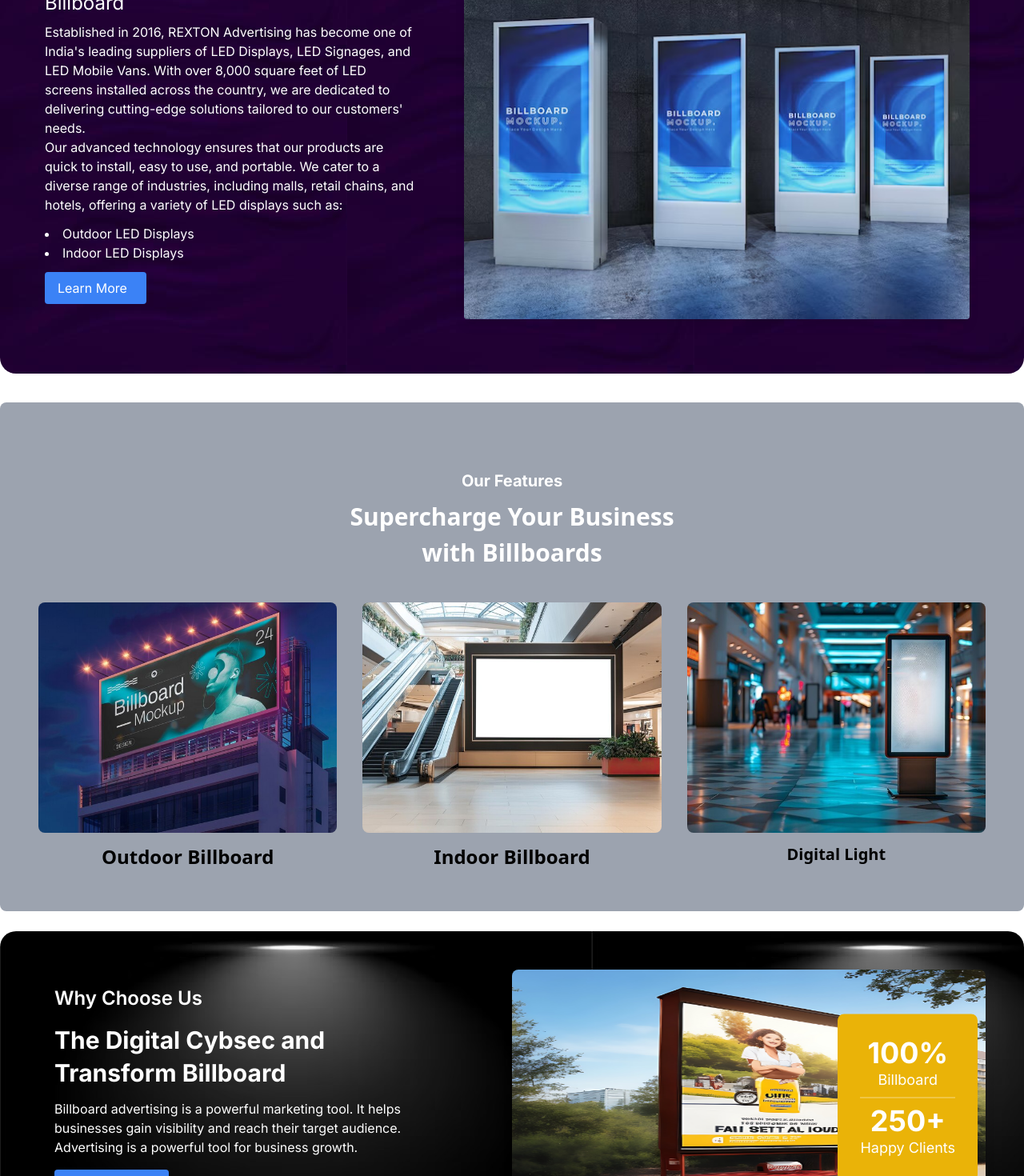
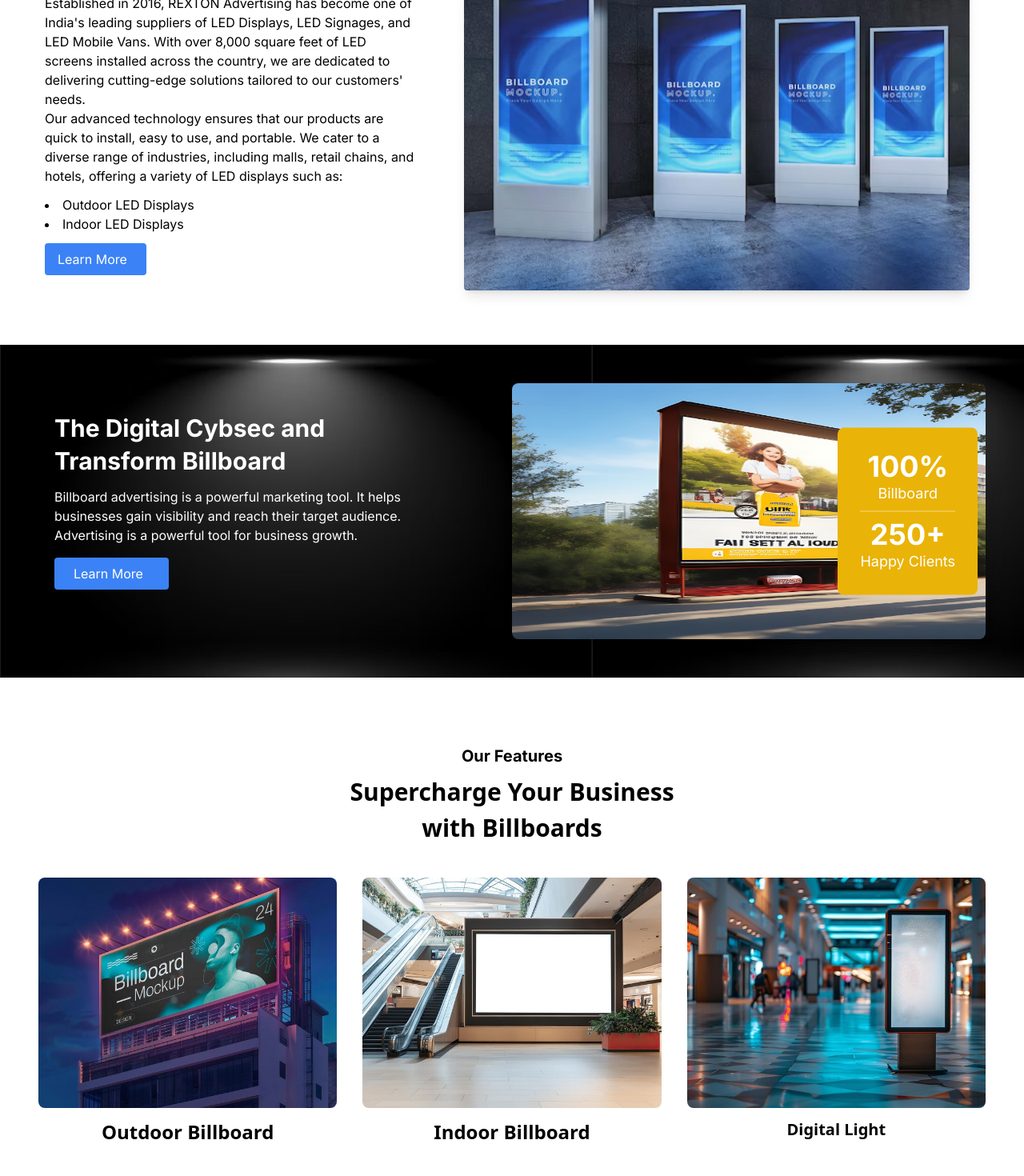
Before and after one commit to AINSoftwareSolution/rexton, a Next.js app: page / in a window 1280 px wide. Shown: the part 980-2450 px from the top of the page at 80% size. Built offline with nearby package versions, Linux system fonts and the light colour scheme.

Commit message:
Ui updated

```diff
--- a/src/app/globals.css
+++ b/src/app/globals.css
@@ -1,30 +1,21 @@
 @tailwind base;
 @tailwind components;
 @tailwind utilities;
+
+
+body{
+  margin: 0;
+  padding: 0;
+  overflow-x: hidden;
+}
 /*
 .banner{
   background-image: url("../utilis/images/banner-Img.png");
 } */
 
-.about-us{
-  background-image: url("../app/utilis/images/dark-purple-silk-satin-fabric-background.jpg");
-  padding-top: 25px;
-  padding-left: 25px;
-  padding-bottom: 25px;
-  padding-bottom: 25px;
-  border-radius: 20px;
-  margin-top: 25px;
-  margin-bottom: 25px;
-}
+
 
 
 .choose-us{
   background-image: url("../app/utilis/images/black-background.jpg");
-  padding-top: 25px;
-  padding-left: 25px;
-  padding-bottom: 25px;
-  padding-bottom: 25px;
-  border-radius: 20px;
-  margin-top: 25px;
-  margin-bottom: 25px;
 }
--- a/src/app/layout.tsx
+++ b/src/app/layout.tsx
@@ -5,8 +5,8 @@ import "./globals.css";
 const inter = Inter({ subsets: ["latin"] });
 
 export const metadata: Metadata = {
-  title: "Create Next App",
-  description: "Generated by create next app",
+  title: "Rexton",
+  description: "",
 };
 
 export default function RootLayout({
--- a/src/app/page.tsx
+++ b/src/app/page.tsx
@@ -1,13 +1,12 @@
 import React from 'react';
 import Image from 'next/image';
-import AboutUs from './components/aboutus';
-import { AboutImage, BannerImage,FeatureImg1, FeatureImg2,FeatureImg3, WhyChooseUsImg, GalleryImg1,GalleryImg2,GalleryImg3,GalleryImg4,GalleryImg5 } from './utilis/images';
+import { AboutImage, BannerImage, FeatureImg1, FeatureImg2, FeatureImg3, WhyChooseUsImg, GalleryImg1, GalleryImg2, GalleryImg3, GalleryImg4, GalleryImg5 } from './utilis/images';
 import Link from 'next/link';
 
-const Home= () => {
+const Home = () => {
   return (
     <>
-   <div className="relative inset-0 h-screen w-full flex items-center justify-center text-center mb-9 banner">
+      <div className="relative inset-0 h-screen w-full flex items-center justify-center text-center  banner">
         {/* Full-Screen Background Image */}
         <Image
           src={BannerImage}
@@ -24,19 +23,23 @@ const Home= () => {
           <p className="text-lg text-white">Your journey to success starts here.</p>
         </div>
       </div>
+
+
       {/* // About Section  */}
-    <div className="container inset-0 bg-gray mx-auto px-2 py-8 lg:px-12 lg:py-12 mt-9 about-us">
+      <div className="container inset-0 bg-gray mx-auto px-2 lg:px-12 lg:py-12 ">
         <div className="flex flex-wrap lg:flex-nowrap">
-        {/* Left Column: Text Section */}
           <div className="w-full lg:w-5/12 p-2">
-          <div className="text-white ">
-            <h1 className="text-2xl font-bold text-white">About Us</h1>
+            <div>
+              <h1 className="text-2xl font-bold">About Us</h1>
               <h1 className="text-2xl mt-3">The Digital Cybsec and Transform Billboard</h1>
               <p className="mt-2">
-              Established in 2016, REXTON Advertising has become one of India's leading suppliers of LED Displays, LED Signages, and LED Mobile Vans. With over 8,000 square feet of LED screens installed across the country, we are dedicated to delivering cutting-edge solutions tailored to our customers' needs.
+                Established in 2016, REXTON Advertising has become one of India&apos;s leading suppliers of LED Displays,
+                LED Signages, and LED Mobile Vans. With over 8,000 square feet of LED screens installed across the country,
+                we are dedicated to delivering cutting-edge solutions tailored to our customers&apos; needs.
               </p>
-            <p className="mt-">
-              Our advanced technology ensures that our products are quick to install, easy to use, and portable. We cater to a diverse range of industries, including malls, retail chains, and hotels, offering a variety of LED displays such as:
+              <p>
+                Our advanced technology ensures that our products are quick to install, easy to use, and portable. We cater to a
+                diverse range of industries, including malls, retail chains, and hotels, offering a variety of LED displays such as:
               </p>
               <ul className="list-disc list-inside mt-3">
                 <li>Outdoor LED Displays</li>
@@ -62,113 +65,6 @@ const Home= () => {
       {/* About Section End  */}
 
 
-    {/* <!-- Features Section --> */}
-<div className="container inset-0 mx-auto px-2 py-8 bg-gray-400 lg:px-12 lg:py-12 mt-9 rounded-lg">
-  <div className="relative">
-    <div className="text-center">
-      <h3 className="text-white font-bold text-xl mb-2 mt-9">
-        Our Features
-      </h3>
-      <h4
-        className="font-sans text-[30px] font-semibold text-white mb-5"
-        data-aos="fade-up"
-        data-aos-duration="2000"
-      >
-        Supercharge Your Business <br />
-        with Billboards
-      </h4>
-    </div>
-
-    <div className="mt-10">
-      <div className="flex flex-wrap -mx-4">
-        <div className="w-full lg:w-1/3 px-4 mb-10 lg:mb-0">
-          <div
-            className="features-billboard-card-body"
-            data-aos="fade-up"
-            data-aos-duration="2000"
-          >
-            <div className="img-effect imghover relative overflow-hidden">
-              <figure>
-                <Image
-                  className="rounded-lg transition-transform duration-300 ease-in-out transform hover:scale-110 active:scale-125 h-72 w-full object-cover"
-                  src={FeatureImg1}
-                  alt="billboard1"
-                  data-aos="flip-left"
-                  data-aos-duration="2000"
-                />
-              </figure>
-            </div>
-            <div className="mt-3">
-              <h3
-                className="font-sans font-semibold text-[24px] text-black text-center"
-                data-aos="fade-up"
-              >
-                Outdoor Billboard
-
-              </h3>
-            </div>
-          </div>
-        </div>
-        <div className="w-full lg:w-1/3 px-4 mb-10 lg:mb-0">
-          <div
-            className="features-billboard-card-body"
-            data-aos="fade-up"
-            data-aos-duration="2000"
-          >
-            <div className="img-effect imghover relative overflow-hidden">
-              <figure>
-                <Image
-                  className="rounded-lg transition-transform duration-300 ease-in-out transform hover:scale-110 active:scale-125 h-72 w-full object-cover"
-                  src={FeatureImg2}
-                  alt="billboard2"
-                  data-aos="flip-down"
-                  data-aos-duration="2000"
-                />
-              </figure>
-            </div>
-            <div className="mt-3" data-aos="fade-up">
-              <h3
-                className="font-sans font-semibold text-[24px] text-black text-center"
-                data-aos="fade-up"
-              >
-            Indoor Billboard
-              </h3>
-            </div>
-          </div>
-        </div>
-        <div className="w-full lg:w-1/3 px-4 mb-10 lg:mb-0">
-          <div
-            className="features-billboard-card-body"
-            data-aos="fade-up"
-            data-aos-duration="2000"
-          >
-            <div className="img-effect imghover relative overflow-hidden">
-              <figure>
-                <Image
-                  className="rounded-lg transition-transform duration-300 ease-in-out transform hover:scale-110 active:scale-125 h-72 w-full object-cover"
-                  src={FeatureImg3}
-                  alt="billboard3"
-                  data-aos="flip-right"
-                  data-aos-duration="2000"
-
-                />
-              </figure>
-            </div>
-            <div className="mt-3">
-              <h3
-                className="font-sans font-bold text-[20px] text-black text-center mb-2"
-              >
-               Digital Light
-              </h3>
-            </div>
-          </div>
-        </div>
-      </div>
-    </div>
-  </div>
-</div>
-{/* <!-- Feature section end --> */}
-
       {/* Why ChooseUS Section Start  */}
 
       <div className="container inset-0  mx-auto px-2 py-8 lg:px-12 lg:py-12 choose-us">
@@ -177,7 +73,6 @@ const Home= () => {
             {/*  Left Column: Text Section */}
             <div className="w-full lg:w-5/12 p-5">
               <div className="about-text">
-          <h1 className="text-white font-semibold text-2xl">Why Choose Us</h1>
                 <h1 className="text-white mt-4 text-3xl font-bold leading-snug">
                   The Digital Cybsec and Transform Billboard
                 </h1>
@@ -225,8 +120,112 @@ const Home= () => {
       </div>
       {/*  Why choose-us section end */}
 
+
+      {/* <!-- Features Section --> */}
+      <div className="container inset-0 mx-auto px-2 py-8  lg:px-12 lg:py-12 ">
+        <div className="relative">
+          <div className="text-center">
+            <h3 className=" font-bold text-xl mb-2 mt-9">
+              Our Features
+            </h3>
+            <h4
+              className="font-sans text-[30px] font-semibold  mb-5"
+            >
+              Supercharge Your Business <br />
+              with Billboards
+            </h4>
+          </div>
+
+          <div className="mt-10">
+            <div className="flex flex-wrap -mx-4">
+              <div className="w-full lg:w-1/3 px-4 mb-10 lg:mb-0">
+                <div
+                  className="features-billboard-card-body"
+                  data-aos="fade-up"
+                  data-aos-duration="2000"
+                >
+                  <div className="img-effect imghover relative overflow-hidden">
+                    <figure>
+                      <Image
+                        className="rounded-lg transition-transform duration-300 ease-in-out transform hover:scale-110
+                        active:scale-125 h-72 w-full object-cover"
+                        src={FeatureImg1}
+                        alt="billboard1"
+                        data-aos="flip-left"
+                        data-aos-duration="2000"
+                      />
+                    </figure>
+                  </div>
+                  <div className="mt-3">
+                    <h3 className="font-sans font-semibold text-[24px] text-black text-center" data-aos="fade-up">
+                      Outdoor Billboard
+                    </h3>
+                  </div>
+                </div>
+              </div>
+              <div className="w-full lg:w-1/3 px-4 mb-10 lg:mb-0">
+                <div
+                  className="features-billboard-card-body"
+                  data-aos="fade-up"
+                  data-aos-duration="2000"
+                >
+                  <div className="img-effect imghover relative overflow-hidden">
+                    <figure>
+                      <Image
+                        className="rounded-lg transition-transform duration-300 ease-in-out transform hover:scale-110 active:scale-125 h-72 w-full object-cover"
+                        src={FeatureImg2}
+                        alt="billboard2"
+                        data-aos="flip-down"
+                        data-aos-duration="2000"
+                      />
+                    </figure>
+                  </div>
+                  <div className="mt-3" data-aos="fade-up">
+                    <h3
+                      className="font-sans font-semibold text-[24px] text-black text-center"
+                      data-aos="fade-up">
+                      Indoor Billboard
+                    </h3>
+                  </div>
+                </div>
+              </div>
+              <div className="w-full lg:w-1/3 px-4 mb-10 lg:mb-0">
+                <div
+                  className="features-billboard-card-body"
+                  data-aos="fade-up"
+                  data-aos-duration="2000"
+                >
+                  <div className="img-effect imghover relative overflow-hidden">
+                    <figure>
+                      <Image
+                        className="rounded-lg transition-transform duration-300 ease-in-out transform hover:scale-110 active:scale-125 h-72 w-full object-cover"
+                        src={FeatureImg3}
+                        alt="billboard3"
+                        data-aos="flip-right"
+                        data-aos-duration="2000"
+
+                      />
+                    </figure>
+                  </div>
+                  <div className="mt-3">
+                    <h3
+                      className="font-sans font-bold text-[20px] text-black text-center mb-2"
+                    >
+                      Digital Light
+                    </h3>
+                  </div>
+                </div>
+              </div>
+            </div>
+          </div>
+        </div>
+      </div>
+      {/* <!-- Feature section end --> */}
+
+
+
       {/* Gallery Section Start */}
-<div className="container mx-auto py-12 bg-cover bg-center bg-fixed">
+      <div className="container inset-0 mx-auto px-2 py-8  lg:px-12 lg:py-4">
         <div className="latest-gallery">
           <div className="text-center mb-10">
             <h1 className="text-sm text-white uppercase tracking-wider">Latest Gallery</h1>
@@ -291,9 +290,6 @@ const Home= () => {
         </div>
       </div>
       {/*  Gallery End  */}
-
-
-
     </>
 
   );
```
Lines whose indentation alone changed are shown as unchanged.
